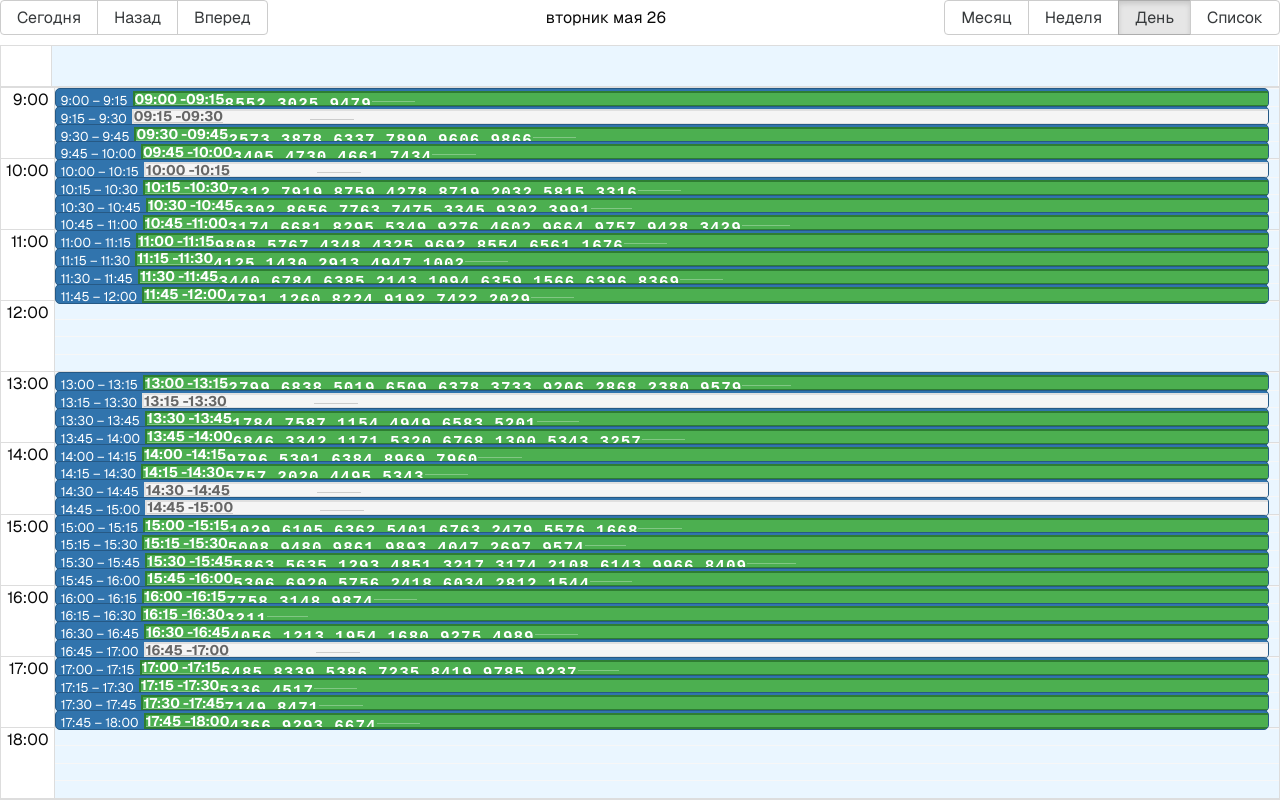
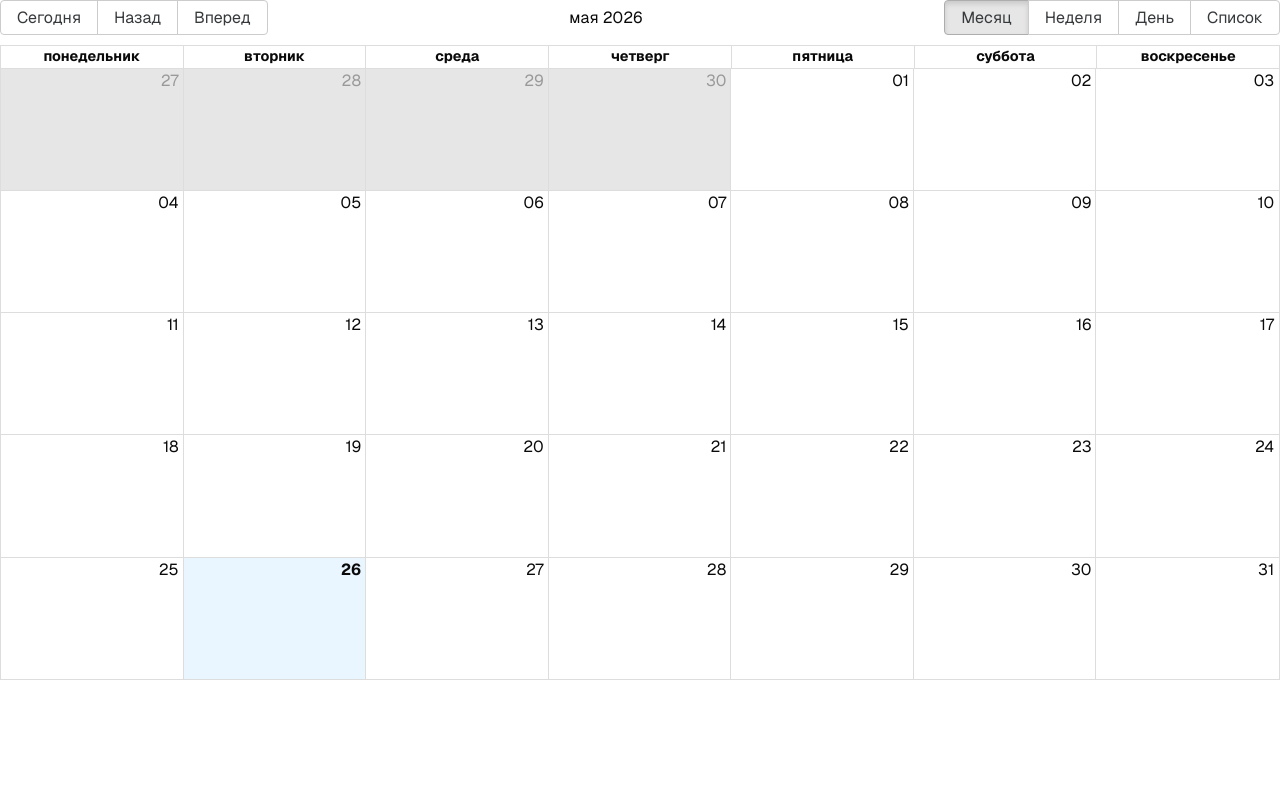
Before and after one commit to dgmu-univer/smart-queue-web, a Next.js app: page /booking in a window 1280 px wide. Built offline with nearby package versions, Linux system fonts and the light colour scheme; what @radix-ui/themes would draw is missing.

Commit message:
Refactor booking page to use server-driven calendar with URL state management

```diff
--- a/src/app/booking/page.tsx
+++ b/src/app/booking/page.tsx
@@ -1,11 +1,77 @@
+import {
+  addDays,
+  endOfMonth,
+  endOfWeek,
+  isValid,
+  parseISO } from 'date-fns';
+
 import BookingCalendar from '@/features/booking-calendar';
 
-export default async function Workspace({ searchParams }: { searchParams: Promise<{ start: string, end: string }> }) {
+// app/calendar/page.tsx
+
+interface PageProps {
+  searchParams: Promise<{
+    start?: string
+    end?: string
+    mode?: 'month' | 'week' | 'work_week' | 'day' | 'agenda'
+  }>
+}
+
+export default async function CalendarPage({ searchParams }: PageProps) {
   const params = await searchParams;
-  console.log(params);
+
+  // Парсим параметры с валидацией
+  let startDate = params.start ? parseISO(params.start) : new Date();
+  const mode = params.mode ?? 'month';
+
+  // Валидация даты
+  if (!isValid(startDate)) {
+    startDate = new Date();
+  }
+
+  // Определяем endDate на основе startDate и режима
+  const endDate = getEndDateByMode(startDate, mode);
+
+  console.log({
+    start: startDate,
+    end: endDate,
+    mode,
+  })
+  // Получаем данные с бэкенда
+  // const events = await fetchEvents({
+  //   start: startDate,
+  //   end: endDate,
+  //   mode,
+  // });
+
+  // Передаем в клиентский компонент
   return (
-    <div className="size-svh min-h-full min-w-full">
-      <BookingCalendar />
-    </div>
+    <BookingCalendar
+      initialEvents={[]}
+      initialDate={startDate}
+      initialView={mode}
+    />
   );
 }
+
+// Хелпер для определения endDate по режиму
+function getEndDateByMode(startDate: Date, mode: string): Date {
+  switch (mode) {
+    case 'day':
+      return addDays(startDate, 1);
+
+    case 'week':
+      return endOfWeek(startDate, { weekStartsOn: 1 });
+
+    case 'work_week':
+      // Рабочая неделя: понедельник - пятница
+      const workEnd = new Date(startDate);
+      const dayOfWeek = workEnd.getDay();
+      const daysToFriday = dayOfWeek === 0 ? 5 : 5 - dayOfWeek;
+      return addDays(workEnd, daysToFriday);
+
+    case 'month':
+    default:
+      return endOfMonth(startDate);
+  }
+}
--- a/src/features/booking-calendar/booking-calendar.tsx
+++ b/src/features/booking-calendar/booking-calendar.tsx
@@ -1,18 +1,23 @@
+// app/calendar/CalendarClient.tsx
 'use client';
 
-import { useEffect, useState } from 'react';
+import { useEffect, useMemo, useState } from 'react';
 import { Calendar, dateFnsLocalizer } from 'react-big-calendar';
-import { format, getDay, parse, startOfWeek } from 'date-fns';
-import { ru } from 'date-fns/locale/ru'; // 🔥 Импортируем русскую локаль
+import { useSearchParams } from 'next/navigation';
+import {
+  format,
+  getDay,
+  isValid,
+  parse,
+  parseISO,
+  startOfWeek } from 'date-fns';
+import { ru } from 'date-fns/locale';
 
-import { AdmissionSlot, generateTodaySlots } from './generate-data';
-import { OtherModeEventComponent } from './OtherModeEventComponent';
-import { TVDayEventComponent } from './TVEventComponent';
+import { CalendarToolbar } from './components/toolbar';
 
-import './tv-styles.css';
 import 'react-big-calendar/lib/css/react-big-calendar.css';
 
-// Настраиваем локализатор с русским языком
+// Настройка локализации для date-fns
 const locales = {
   ru: ru,
 };
@@ -20,81 +25,126 @@ const locales = {
 const localizer = dateFnsLocalizer({
   format,
   parse,
-  startOfWeek,
+  startOfWeek: date => startOfWeek(date, { weekStartsOn: 1 }),
   getDay,
   locales,
 });
 
-// Пример данных о слотах
-const myEventsList = [
-  {
-    id: 1,
-    title: 'Слот: Иванов Иван',
-    start: new Date(2026, 4, 25, 10, 0),
-    end: new Date(2026, 4, 25, 10, 30),
-  },
-  {
-    id: 2,
-    title: 'Слот: Петрова Анна',
-    start: new Date(2026, 4, 25, 11, 30),
-    end: new Date(2026, 4, 25, 12, 0),
-  },
-];
+interface CalendarEvent {
+  id: string
+  title: string
+  start: Date
+  end: Date
+  allDay?: boolean
+  description?: string
+}
 
-export default function BookingCalendar() {
-  const [slots, setSlots] = useState<AdmissionSlot[]>([]);
-  const [currentView, setCurrentView] = useState<View>('day');
-  const [currentDate, setCurrentDate] = useState(new Date());
+interface CalendarClientProps {
+  initialEvents: CalendarEvent[]
+  initialDate: Date
+  initialView: 'month' | 'week' | 'work_week' | 'day' | 'agenda'
+}
 
-  // Загружаем слоты при монтировании и каждые 5 минут
+export default function CalendarClient({
+  initialEvents,
+  initialDate,
+  initialView,
+}: CalendarClientProps) {
+  const searchParams = useSearchParams();
+  const [events] = useState(initialEvents);
+  const [currentDate, setCurrentDate] = useState(initialDate);
+  const [currentView, setCurrentView] = useState(initialView);
+
+  // Синхронизация с searchParams
   useEffect(() => {
-    loadSlots();
-    const interval = setInterval(loadSlots, 5 * 60 * 1000);
-    return () => { clearInterval(interval); };
-  }, []);
+    const mode = searchParams.get('mode') as typeof initialView | null;
+    const start = searchParams.get('start');
 
-  const loadSlots = () => {
-    const newSlots = generateTodaySlots();
-    setSlots(newSlots);
+    if (mode && mode !== currentView) {
+      setCurrentView(mode);
+    }
+
+    if (start) {
+      const newDate = parseISO(start);
+      if (isValid(newDate)) {
+        setCurrentDate(newDate);
+      }
+    }
+  }, [searchParams, currentView]);
+
+  // Маппинг режимов для react-big-calendar
+  const calendarView = useMemo(() => {
+    switch (currentView) {
+      case 'week': return 'week';
+      case 'work_week': return 'work_week';
+      case 'day': return 'day';
+      case 'agenda': return 'agenda';
+      default: return 'month';
+    }
+  }, [currentView]);
+
+  // Обработчики (пустые, т.к. управление через тулбар)
+  const handleNavigate = (date: Date) => {
+    // Навигация происходит через тулбар и searchParams
+    // Этот метод можно оставить пустым или добавить аналитику
+    console.log('Navigate requested to:', date);
   };
 
-  const events = slots.map(slot => ({
-    ...slot,
-    title: slot.title,
-  }));
-
-  // Выбираем компонент в зависимости от текущего вида
-  const getEventComponent = () => {
-    return currentView === 'day' ? TVDayEventComponent : OtherModeEventComponent;
+  const handleViewChange = (view: string) => {
+    // Смена представления через тулбар
+    console.log('View change requested to:', view);
   };
 
   return (
-    <div className="h-svh w-svw">
+    <div className="calendar-container">
       <Calendar
         localizer={localizer}
-        events={slots}
-        startAccessor="start"
-        endAccessor="end"
-        defaultView="day"
-        min={new Date(1970, 0, 1, 9, 0)} // Начинаем с 9:00
-        max={new Date(1970, 0, 1, 19, 0)} // Заканчиваем в 18:00
+        events={events}
+        date={currentDate}
+        view={calendarView}
+        onNavigate={handleNavigate}
+        onView={handleViewChange}
         components={{
-          event: getEventComponent(),
+          toolbar: () => (
+            <CalendarToolbar
+              currentDate={currentDate}
+              currentView={currentView}
+            />
+          ),
         }}
-        step={15}
-        timeslots={4}
-        culture="ru" // 🔥 Указываем культуру "ru" для локализации
-        dayLayoutAlgorithm="no-overlap"
-        // onViewChange={(view) => setCurrentView(view as View)}
+        culture="ru"
+        formats={{
+          dateFormat: 'dd',
+          dayFormat: 'dd EEE',
+          weekdayFormat: 'EEEE',
+          monthHeaderFormat: 'MMMM yyyy',
+          dayHeaderFormat: 'd MMMM yyyy',
+          agendaDateFormat: 'dd MMM yyyy',
+          agendaTimeFormat: 'HH:mm',
+          agendaTimeRangeFormat: ({ start, end }, culture, localizer) => {
+            return `${localizer.format(start, 'HH:mm', culture)} — ${localizer.format(end, 'HH:mm', culture)}`;
+          },
+        }}
         messages={{
           today: 'Сегодня',
           previous: 'Назад',
           next: 'Вперед',
+          month: 'Месяц',
+          week: 'Неделя',
           day: 'День',
-          week: 'Неделя',
           agenda: 'Список',
-          month: 'Месяц'
+          date: 'Дата',
+          time: 'Время',
+          event: 'Событие',
+          noEventsInRange: 'Нет событий в выбранном периоде',
+          showMore: total => `+ ещё ${total}`,
         }}
+        style={{ height: 'calc(100vh - 120px)' }}
+        popup
+        selectable
+        step={30}
+        timeslots={2}
+        defaultView="month"
       />
     </div>
   );
--- /dev/null
+++ b/src/features/booking-calendar/components/toolbar.tsx
@@ -0,0 +1,165 @@
+// components/CalendarToolbar.tsx
+'use client';
+
+import { useCallback } from 'react';
+import { usePathname, useRouter, useSearchParams } from 'next/navigation';
+import {
+  addDays,
+  addMonths,
+  addWeeks,
+  endOfWeek,
+  format,
+  startOfWeek,
+  subDays,
+  subMonths,
+  subWeeks } from 'date-fns';
+import { ru } from 'date-fns/locale';
+
+type ViewMode = 'month' | 'week' | 'work_week' | 'day' | 'agenda';
+
+interface CalendarToolbarProps {
+  currentDate: Date
+  currentView: ViewMode
+}
+
+export function CalendarToolbar({ currentDate, currentView }: CalendarToolbarProps) {
+  const router = useRouter();
+  const pathname = usePathname();
+  const searchParams = useSearchParams();
+
+  // Форматирование заголовка
+  const formatTitle = useCallback(() => {
+    switch (currentView) {
+      case 'day':
+        return format(currentDate, 'd MMMM yyyy', { locale: ru });
+
+      case 'week':
+      case 'work_week': {
+        const weekStart = startOfWeek(currentDate, { weekStartsOn: 1 });
+        const weekEnd = endOfWeek(currentDate, { weekStartsOn: 1 });
+        const startMonth = format(weekStart, 'd MMM', { locale: ru });
+        const endMonth = format(weekEnd, 'd MMM yyyy', { locale: ru });
+        return `${startMonth} - ${endMonth}`;
+      }
+
+      default:
+        return format(currentDate, 'MMMM yyyy', { locale: ru });
+    }
+  }, [currentDate, currentView]);
+
+  // Обновление searchParams
+  const updateParams = useCallback((updates: Record<string, string>) => {
+    const params = new URLSearchParams(searchParams.toString());
+
+    Object.entries(updates).forEach(([key, value]) => {
+      if (value) {
+        params.set(key, value);
+      } else {
+        params.delete(key);
+      }
+    });
+
+    router.push(`${pathname}?${params.toString()}`);
+  }, [router, pathname, searchParams]);
+
+  // Навигация
+  const navigate = useCallback((direction: 'today' | 'prev' | 'next') => {
+    let newDate = new Date(currentDate);
+
+    switch (direction) {
+      case 'prev':
+        switch (currentView) {
+          case 'month':
+            newDate = subMonths(newDate, 1);
+            break;
+          case 'week':
+          case 'work_week':
+          case 'agenda':
+            newDate = subWeeks(newDate, 1);
+            break;
+          case 'day':
+            newDate = subDays(newDate, 1);
+            break;
+        }
+        break;
+
+      case 'next':
+        switch (currentView) {
+          case 'month':
+            newDate = addMonths(newDate, 1);
+            break;
+          case 'week':
+          case 'work_week':
+          case 'agenda':
+            newDate = addWeeks(newDate, 1);
+            break;
+          case 'day':
+            newDate = addDays(newDate, 1);
+            break;
+        }
+        break;
+
+      case 'today':
+        newDate = new Date();
+        break;
+    }
+
+    updateParams({ start: format(newDate, 'yyyy-MM-dd') });
+  }, [currentDate, currentView, updateParams]);
+
+  // Смена режима отображения
+  const changeView = useCallback((view: ViewMode) => {
+    updateParams({ mode: view });
+  }, [updateParams]);
+
+  return (
+    <div className="rbc-toolbar">
+      <span className="rbc-btn-group">
+        <button type="button" onClick={() => { navigate('today'); }}>
+          Сегодня
+        </button>
+        <button type="button" onClick={() => { navigate('prev'); }}>
+          Назад
+        </button>
+        <button type="button" onClick={() => { navigate('next'); }}>
+          Вперед
+        </button>
+      </span>
+
+      <span className="rbc-toolbar-label">
+        {formatTitle()}
+      </span>
+
+      <span className="rbc-btn-group">
+        <button
+          type="button"
+          className={currentView === 'month' ? 'rbc-active' : ''}
+          onClick={() => { changeView('month'); }}
+        >
+          Месяц
+        </button>
+        <button
+          type="button"
+          className={currentView === 'week' ? 'rbc-active' : ''}
+          onClick={() => { changeView('week'); }}
+        >
+          Неделя
+        </button>
+        <button
+          type="button"
+          className={currentView === 'day' ? 'rbc-active' : ''}
+          onClick={() => { changeView('day'); }}
+        >
+          День
+        </button>
+        <button
+          type="button"
+          className={currentView === 'agenda' ? 'rbc-active' : ''}
+          onClick={() => { changeView('agenda'); }}
+        >
+          Список
+        </button>
+      </span>
+    </div>
+  );
+}
--- a/src/features/booking-calendar/index.ts
+++ b/src/features/booking-calendar/index.ts
@@ -1,3 +1,3 @@
-import BookingCalendar from './booking-calendar';
+import CalendarClient from './booking-calendar';
 
-export default BookingCalendar;
+export default CalendarClient;
```
